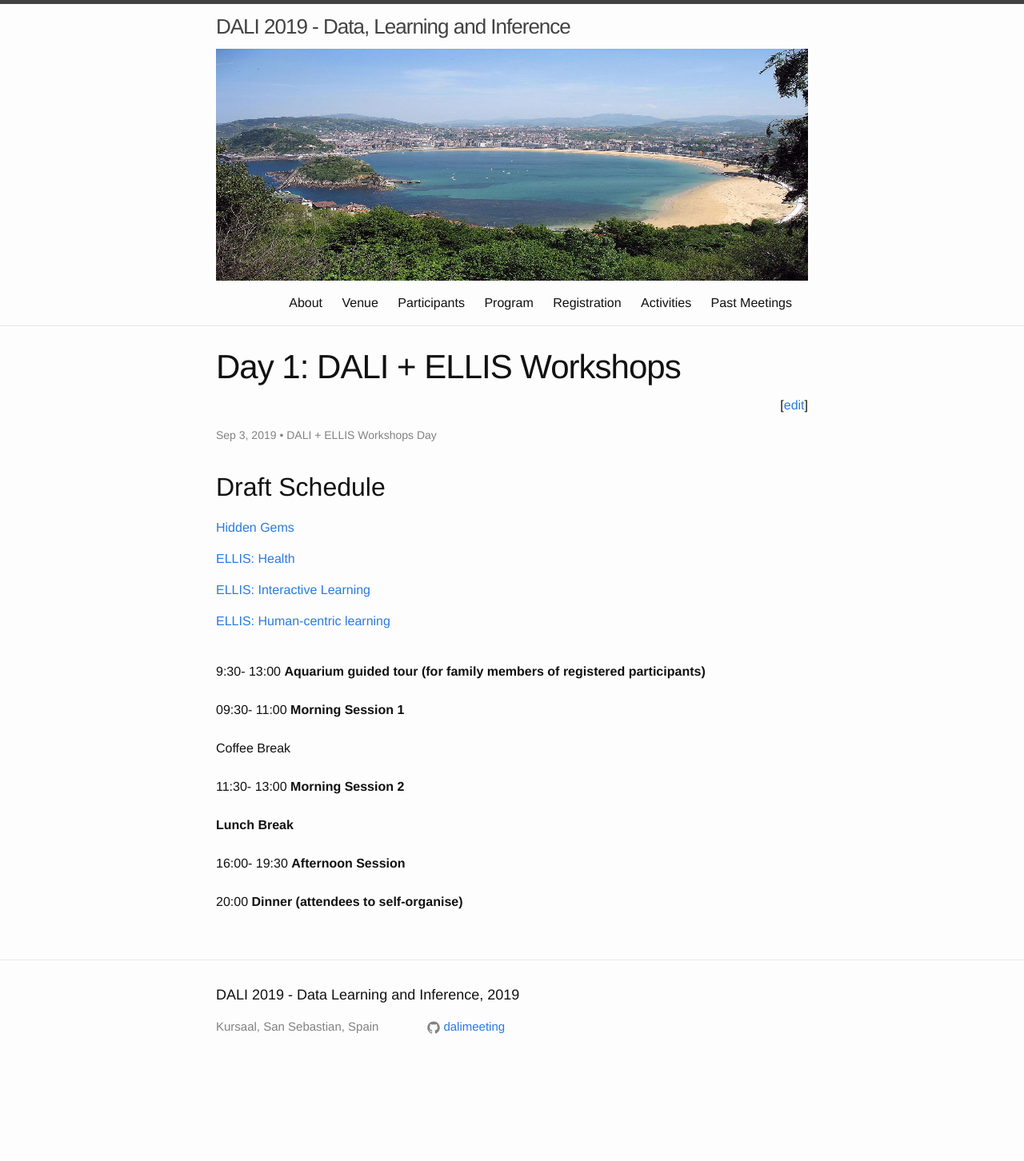
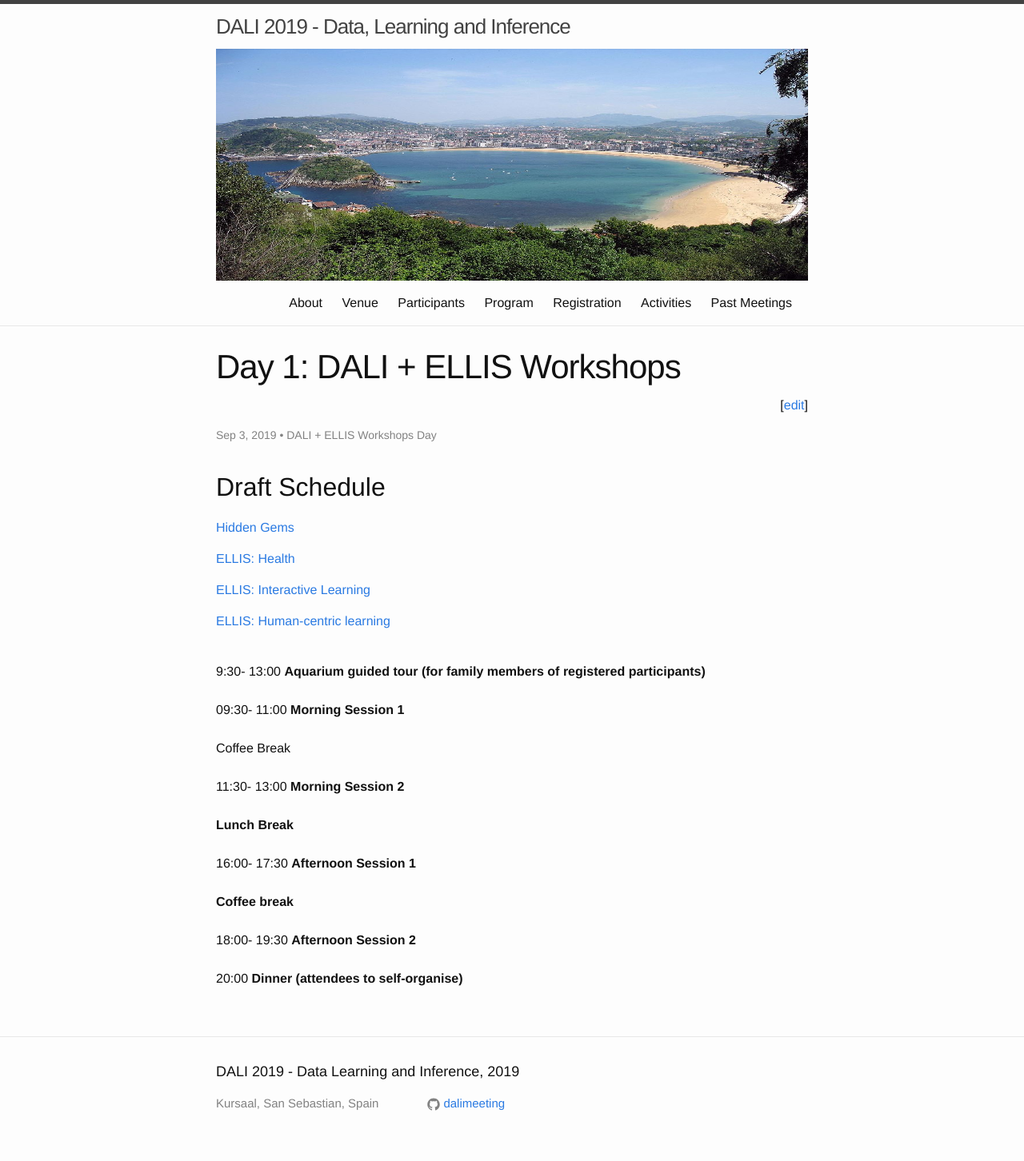
Before and after one commit to dalimeeting/dalimeeting.github.io, a Jekyll site: the page built from _posts/2019-09-03-day-1.md, in a window 1280 px wide. Shown: the whole page at 80% size. Built offline with Jekyll 4.4.1, drawn with Linux system fonts in a browser that asks for light colours; before the commit the page ends 1356 px from its top, so only the background shows below that.

Commit message:
add afternoon coffee break

```diff
--- a/_posts/2019-09-03-day-1.md
+++ b/_posts/2019-09-03-day-1.md
@@ -16,12 +16,13 @@
   end: "13:00"
 - title: "Lunch Break"
   start: ""
-- title: "Afternoon Session"
+- title: "Afternoon Session 1"
   start: "16:00"
+  end: "17:30"
+- title: "Coffee break"
+- title: "Afternoon Session 2"
+  start: "18:00"
   end: "19:30"
-#- title: "Debate (Plenary Session)"
-#  start: "19:00"
-#  end: "20:00"
 - title: "Dinner (attendees to self-organise)"
   start: "20:00"
 ---
```
